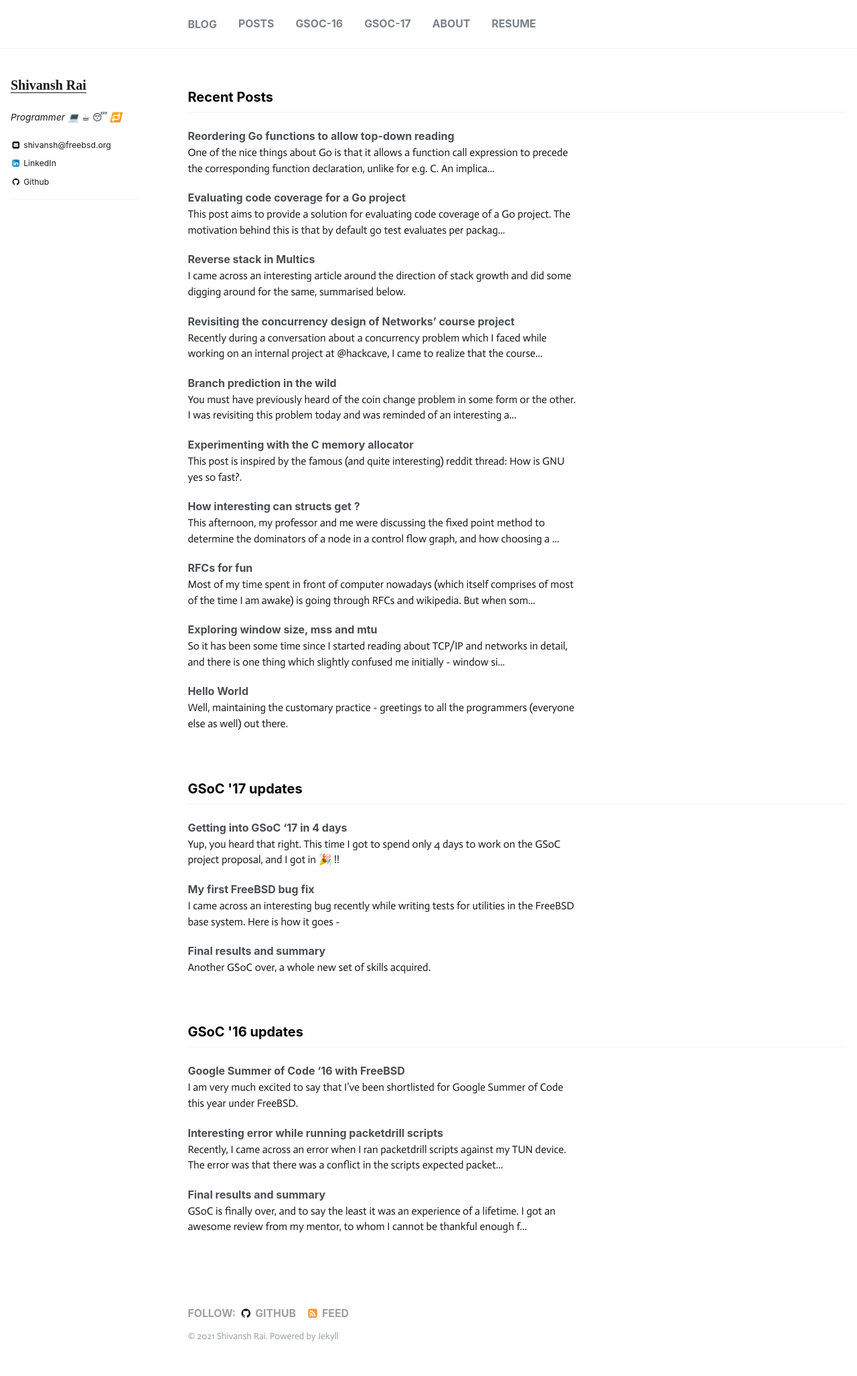
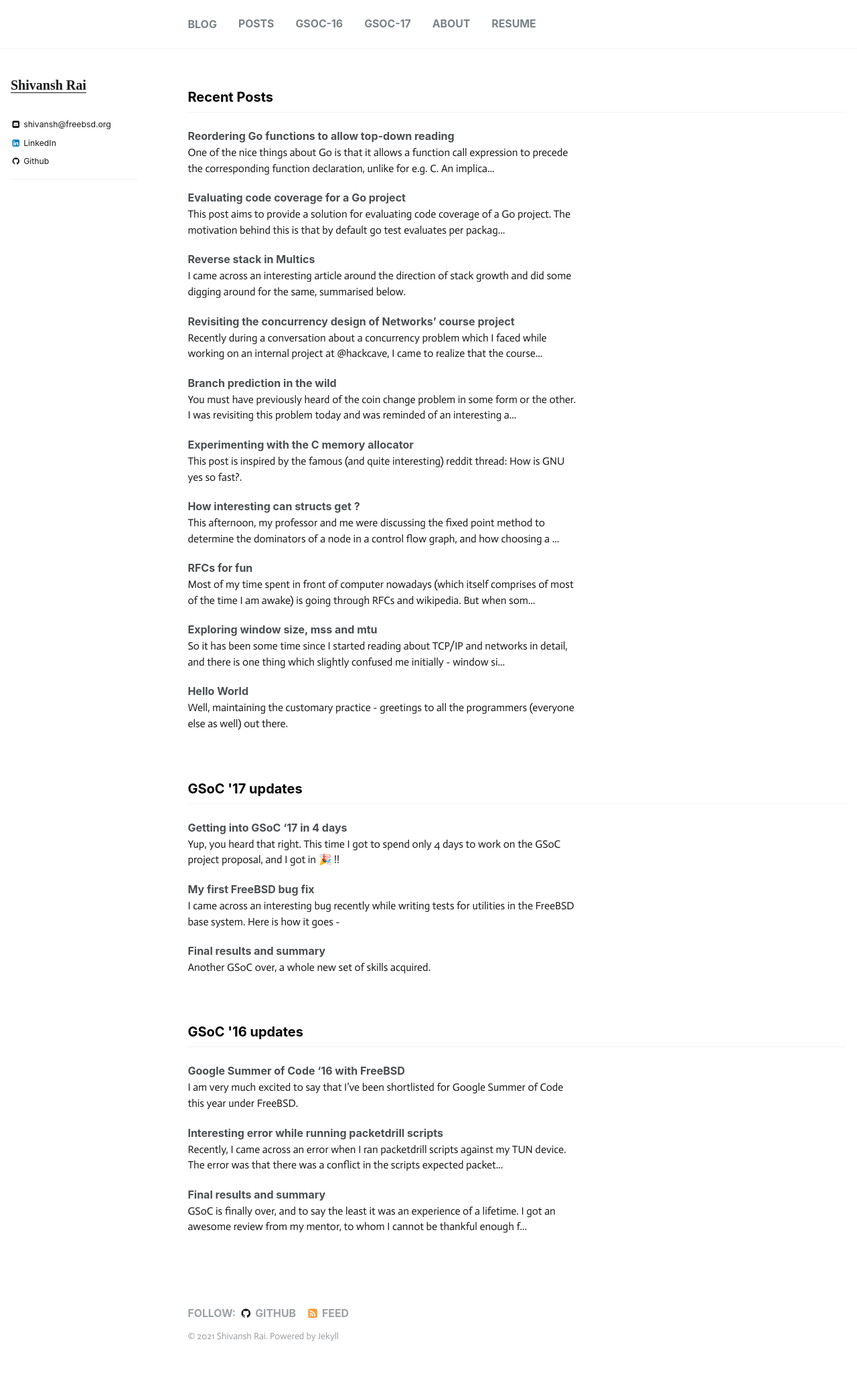
Before and after one commit to shivansh/shivansh.github.io, a Jekyll site: the page built from index.html, in a window 1280 px wide. Shown: the whole page at 67% size. Built offline with Jekyll 4.4.1, drawn with Linux system fonts in a browser that asks for light colours; emoji names are drawn with the system emoji font.

Commit message:
config: remove bio

```diff
--- a/_config.yml
+++ b/_config.yml
@@ -63,7 +63,7 @@ google_ad_slot           :
 author:
   name             : "Shivansh Rai"
   # avatar           : "profile.jpeg"
-  bio              : " Programmer :computer: :coffee: :sleeping: :repeat:"
+  bio              : ""
   location         :
   email            : shivansh@freebsd.org
   uri              :
```
